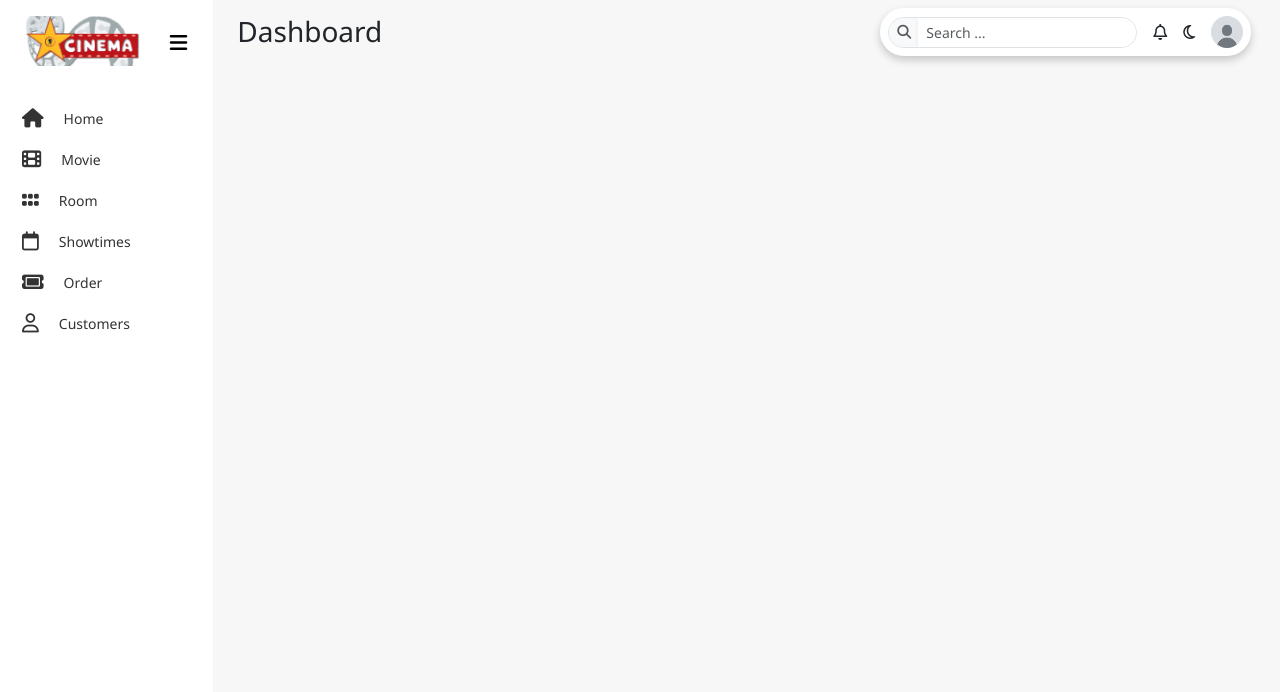
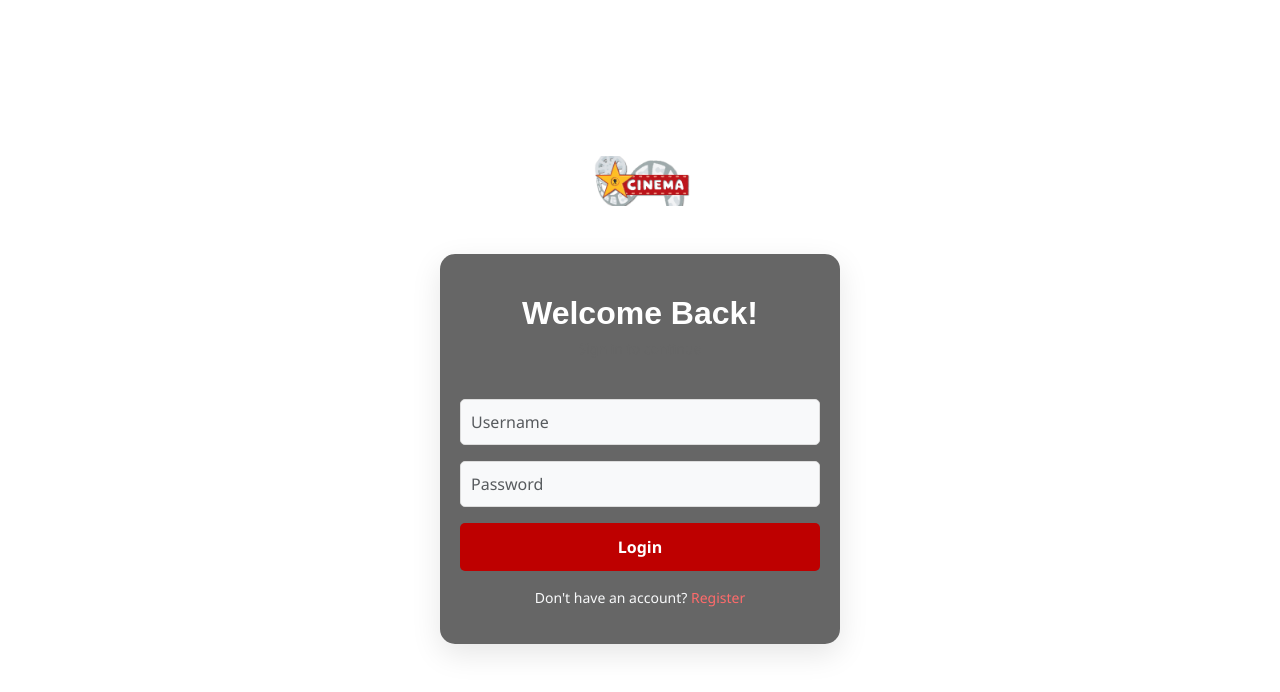
Before and after one commit to BuiDieuLinh/FE_moviebookingweb, a React (Create React App) app in the folder fe_cinema_admin/: page /login in a window 1280 px wide. Shown: the top 692 px of the page. Built offline with nearby package versions, Linux system fonts and the light colour scheme; no server answers.

Commit message:
update login admin

```diff
--- a/fe_cinema_admin/src/App.js
+++ b/fe_cinema_admin/src/App.js
@@ -10,6 +10,7 @@ import Room from "./components/admin/Room";
 import Showtimes from "./components/admin/Showtimes";
 import Order from "./components/admin/Order";
 import Users from "./components/admin/UserManegement";
+import RoomDetail from "./components/admin/RoomDetail";
 
 function App() {
   return (
@@ -26,6 +27,7 @@ function App() {
                     <Route path="/" element={<Home />} />
                     <Route path="/movie" element={<MovieManagement />} />
                     <Route path="/room" element={<Room />} />
+                    <Route path="/room/:room_id" element={<RoomDetail/>}/>
                     <Route path="/showtimes" element={<Showtimes />} />
                     <Route
                       path="/showtimes/:showtime_id"
@@ -38,7 +40,7 @@ function App() {
               }
             />
             {/* Route cho Login */}
-            {/* <Route path="/login" element={<Login />} /> */}
+            <Route path="/login" element={<Login />} />
           </Routes>
         </BrowserRouter>
       </ToastProvider>
--- a/fe_cinema_admin/src/components/admin/Login.js
+++ b/fe_cinema_admin/src/components/admin/Login.js
@@ -2,11 +2,11 @@ import React, { useState } from 'react';
 import axios from 'axios';
 import { Container, Row, Col, Form, Button } from 'react-bootstrap';
 import { useNavigate } from 'react-router-dom';
+import { useToast } from './ToastContext';
 import { jwtDecode } from "jwt-decode";
-import Swal from "sweetalert2";
 import "./login.css";
 
-const API_URL = process.env.REACT_APP_API_URL;
+const API_URL = process.env.REACT_APP_PORT;
 
 const CinemaAuth = () => {
   const [isLogin, setIsLogin] = useState(true);
@@ -14,6 +14,7 @@ const CinemaAuth = () => {
   const [password, setPassword] = useState("");
   const [email, setEmail] = useState("");
   const [errors, setErrors] = useState({}); // Sử dụng object thay vì null
+  const { showToast } = useToast();
   const navigate = useNavigate();
 
   const handleSwitch = () => {
@@ -34,11 +35,7 @@ const CinemaAuth = () => {
             password
           });
           console.log(response.data);
-          Swal.fire({
-            title: "Signup Successful!",
-            icon: "success",
-            draggable: true
-          });
+          showToast("Thành công", "Đăng nhập thành công",);
           setIsLogin(true); // Chuyển sang login sau khi đăng ký thành công
         } catch (err) {
           console.error("Lỗi khi đăng ký tài khoản: ", err);
@@ -60,11 +57,16 @@ const CinemaAuth = () => {
       const { token } = response.data;
       const decoded = jwtDecode(token);
       const user_id = decoded.user_id;
+      const role = decoded.role;
 
       localStorage.setItem("token", token);
       localStorage.setItem("user_id", user_id);
-
-      fetchUserInfo(user_id, token);
+      if(role === 'admin'){
+        showToast("Thông báo", "Đăng nhập thành công!", "success")
+        fetchUserInfo(user_id, token);
+      }else{
+        showToast("Warning", "Bạn không có quyền truy cập vào hệ thống này!","secondary")
+      }
     } catch (error) {
       setErrors({ general: "Đăng nhập thất bại! Vui lòng kiểm tra lại tài khoản." });
     }
@@ -156,7 +158,7 @@ const CinemaAuth = () => {
 
                 <div className="text-center mt-3">
                   <p className="auth-switch-text">
-                    {isLogin ? "Don't have an account? " : 'Already have an account? '}
+                    <span className='text-light'>{isLogin ? "Don't have an account? " : 'Already have an account? '}</span>
                     <span className="switch-text animate-switch" onClick={handleSwitch}>
                       {isLogin ? 'Register' : 'Login'}
                     </span>
--- a/fe_cinema_admin/src/components/admin/Nav.js
+++ b/fe_cinema_admin/src/components/admin/Nav.js
@@ -1,5 +1,5 @@
 import React, { useState } from "react";
-import { NavLink } from "react-router-dom";
+import { NavLink, Navigate } from "react-router-dom";
 import { Col, Row, Container } from "react-bootstrap";
 import "bootstrap/dist/css/bootstrap.min.css";
 import "@fortawesome/fontawesome-free/css/all.min.css";
@@ -8,7 +8,11 @@ import Header from "./Header";
 
 const Sidebar = ({ children }) => {
   const [collapsed, setCollapsed] = useState(false);
-
+  const admin = localStorage.getItem("user_id");
+  if (!admin || admin === "") {
+    console.log("No user_id, redirecting to /login");
+    return <Navigate to="/login" replace />;
+  }
   return (
     <Container fluid className="vh-100">
       <Row className="vh-100">
--- a/fe_cinema_admin/src/components/admin/login.css
+++ b/fe_cinema_admin/src/components/admin/login.css
@@ -8,16 +8,18 @@
 }
 
 .cinema-auth-bg::before {
-  content: ''; /* Bắt buộc cho pseudo-element */
+  content: ""; /* Bắt buộc cho pseudo-element */
   position: absolute;
   top: 0;
   left: 0;
   width: 100%;
   height: 100%;
-  background-image: url('/public/thumbnail.jpeg');
-  filter: blur(2px); /* Áp dụng blur cho hình ảnh, điều chỉnh giá trị theo ý muốn */
-  opacity: 0.5; /* Độ trong suốt của hình ảnh */
-  z-index: -1; /* Đặt hình ảnh phía sau nội dung */
+  /* background-image: url('public/thumbnail.jpeg'); */
+  filter: blur(
+    2px
+  );
+  opacity: 0.5;
+  z-index: -1;
 }
 
 .auth-card {
@@ -55,7 +57,7 @@
 
 .auth-title {
   color: #fff;
-  font-family: 'Arial', sans-serif;
+  font-family: "Arial", sans-serif;
   font-weight: 700;
   margin-bottom: 5px;
 }
@@ -65,8 +67,12 @@
 }
 
 @keyframes fadeIn {
-  from { opacity: 0; }
-  to { opacity: 1; }
+  from {
+    opacity: 0;
+  }
+  to {
+    opacity: 1;
+  }
 }
 
 .auth-subtitle {
@@ -81,7 +87,9 @@
   border-radius: 5px;
   padding: 10px;
   color: #333;
-  transition: border-color 0.3s, box-shadow 0.3s;
+  transition:
+    border-color 0.3s,
+    box-shadow 0.3s;
 }
 
 .auth-input:focus {
@@ -97,7 +105,9 @@
   font-weight: 600;
   border-radius: 5px;
   color: #fff;
-  transition: transform 0.3s, box-shadow 0.3s;
+  transition:
+    transform 0.3s,
+    box-shadow 0.3s;
 }
 
 .auth-button:hover {
```
